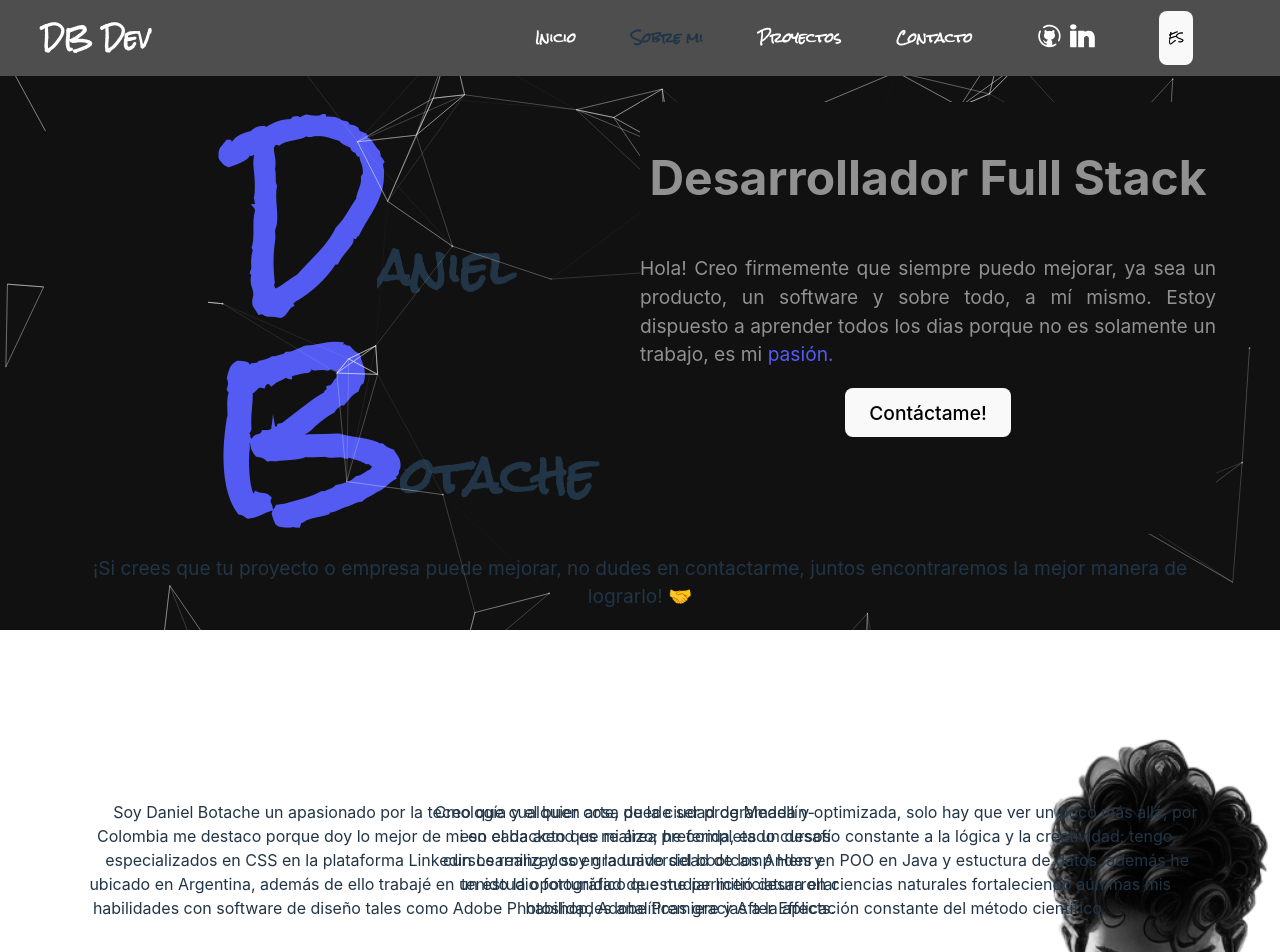
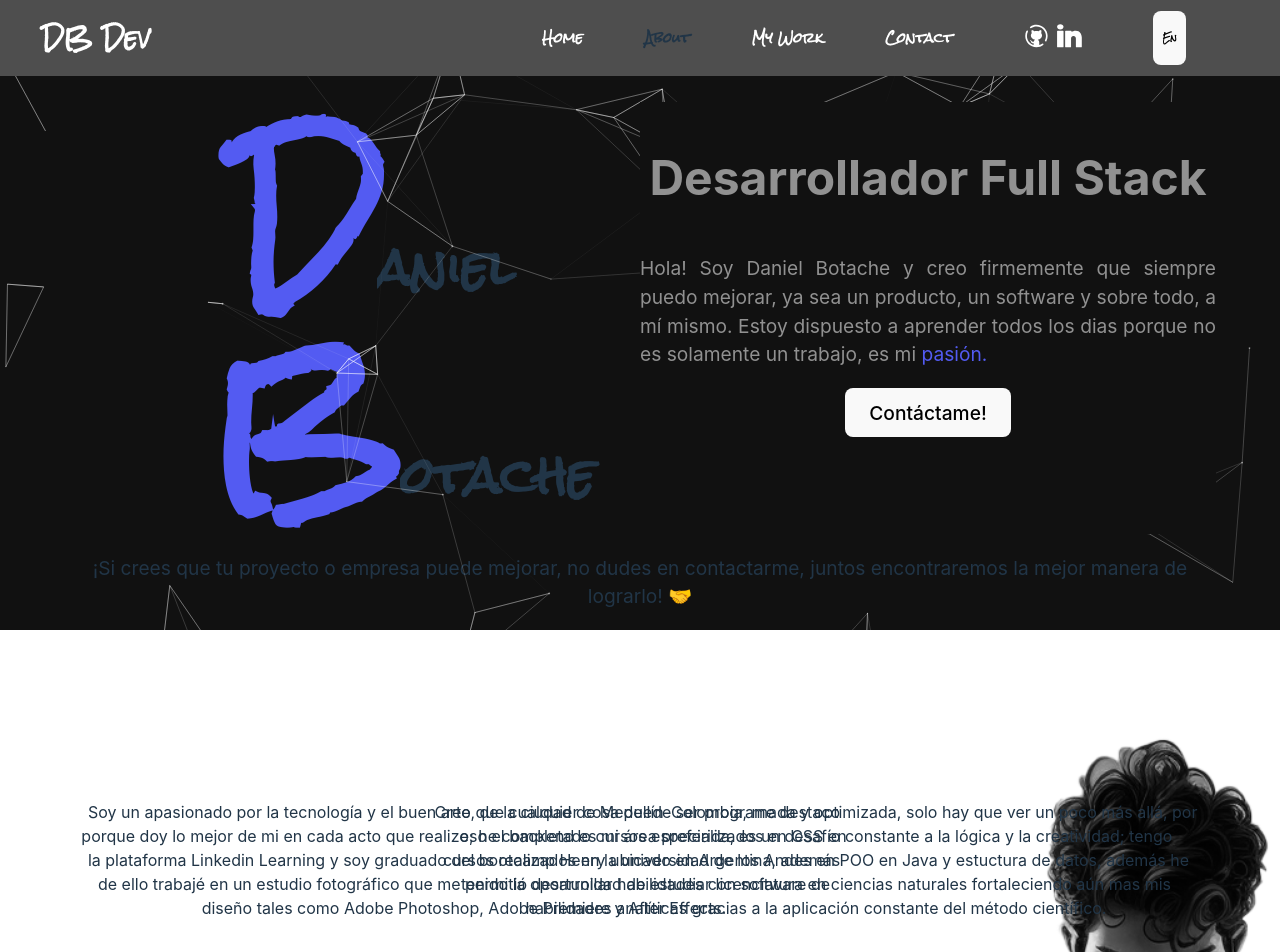
Before and after one commit to Daniel-Botache/Portfolio, a React (Vite) app in the folder Portfolio/: page / in a window 1280 px wide. Shown: the top 952 px of the page. Built offline with nearby package versions, Linux system fonts and the light colour scheme.

Commit message:
se agrega el lenguaje en la navbar

```diff
--- a/Portfolio/package.json
+++ b/Portfolio/package.json
@@ -12,6 +12,7 @@
   "dependencies": {
     "react": "^18.2.0",
     "react-dom": "^18.2.0",
+    "react-intl": "^6.4.7",
     "react-redux": "^8.1.3",
     "react-router-dom": "^6.16.0",
     "react-scroll": "^1.8.9",
--- a/Portfolio/src/App.jsx
+++ b/Portfolio/src/App.jsx
@@ -5,10 +5,20 @@ import Projects from "./components/Projects/Projects.jsx";
 import ContacView from "./components/Contact/ContacView";
 import { Routes, Route } from "react-router-dom";
 import Footer from "./components/Footer/Footer";
+import { IntlProvider } from "react-intl";
+import { useSelector } from "react-redux";
+import englishMessages from "./Lang/en-US.json";
+import españolMessages from "./Lang/es-MX.json";
 
 function App() {
+  const language = useSelector((state) => state.language);
+  const locale = useSelector((state) => state.locale);
   return (
     <>
+      <IntlProvider
+        locale={locale}
+        messages={language == "en" ? englishMessages : españolMessages}
+      >
         <NavBar />
         <Routes>
           <Route path="/" element={<Home />} />
@@ -16,6 +26,7 @@ function App() {
           <Route path="/contact" element={<ContacView />} />
         </Routes>
         <Footer />
+      </IntlProvider>
     </>
   );
 }
--- /dev/null
+++ b/Portfolio/src/Lang/en-US.json
@@ -0,0 +1,7 @@
+{
+    "nav.home":"Home",
+    "nav.about": "About",
+    "nav.work": "My Work",
+    "nav.contact": "Contact",
+    "nav.button": "En"
+}
--- /dev/null
+++ b/Portfolio/src/Lang/es-MX.json
@@ -0,0 +1,7 @@
+{
+    "nav.home":"Inicio",
+    "nav.about": "Sobre mi",
+    "nav.work": "Mis trabajos",
+    "nav.contact": "Contacto",
+    "nav.button": "Es"
+}
--- a/Portfolio/src/Redux/actions.js
+++ b/Portfolio/src/Redux/actions.js
@@ -4,3 +4,16 @@ export const scrolledAboutGlobal = (scroll) => {
     payload: scroll,
   };
 };
+
+export const changeLanguage = (language) => {
+  return {
+    type: "CHANGE_LANGUAGE",
+    payload: language,
+  };
+};
+export const changeLocale = (locale) => {
+  return {
+    type: "CHANGE_LOCALE",
+    payload: locale,
+  };
+};
--- a/Portfolio/src/Redux/reducer.js
+++ b/Portfolio/src/Redux/reducer.js
@@ -1,12 +1,17 @@
 const initialState = {
   scrolled: false,
+  language: "en",
+  locale: "en-US",
 };
 
 function rootReducer(state = initialState, action) {
   switch (action.type) {
     case "SCROLLED_ABOUT":
       return { ...state, scrolled: action.payload };
-
+    case "CHANGE_LANGUAGE":
+      return { ...state, language: action.payload };
+    case "CHANGE_LOCALE":
+      return { ...state, locale: action.payload };
     default:
       return state;
   }
--- a/Portfolio/src/components/About/About.jsx
+++ b/Portfolio/src/components/About/About.jsx
@@ -42,11 +42,11 @@ const About = () => {
           }}
         >
           <p>
-            Soy Daniel Botache un apasionado por la tecnología y el buen arte,
-            de la ciudad de Medellín-Colombia me destaco porque doy lo mejor de
-            mi en cada acto que realizo; he completado cursos especializados en
-            CSS en la plataforma Linkedin Learning y soy graduado del bootcamp
-            Henry ubicado en Argentina, además de ello trabajé en un estudio
+            Soy un apasionado por la tecnología y el buen arte, de la ciudad de
+            Medellín-Colombia, me destaco porque doy lo mejor de mi en cada acto
+            que realizo; he completado cursos especializados en CSS en la
+            plataforma Linkedin Learning y soy graduado del bootcamp Henry
+            ubicado en Argentina, además de ello trabajé en un estudio
             fotográfico que me permitió desarrollar habilidades con software de
             diseño tales como Adobe Photoshop, Adobe Premiere y After Effects.{" "}
           </p>
--- a/Portfolio/src/components/Landing/Landing.jsx
+++ b/Portfolio/src/components/Landing/Landing.jsx
@@ -116,9 +116,10 @@ function Landing() {
           <div className={styles.descriptionContainer}>
             <h2 className={styles.descriptionH2}>Desarrollador Full Stack</h2>
             <p className={styles.descriptionP}>
-              Hola! Creo firmemente que siempre puedo mejorar, ya sea un
-              producto, un software y sobre todo, a mí mismo. Estoy dispuesto a
-              aprender todos los dias porque no es solamente un trabajo, es mi{" "}
+              Hola! Soy Daniel Botache y creo firmemente que siempre puedo
+              mejorar, ya sea un producto, un software y sobre todo, a mí mismo.
+              Estoy dispuesto a aprender todos los dias porque no es solamente
+              un trabajo, es mi{" "}
               <span className={styles.descriptionSpan}>pasión.</span>
             </p>
             <button
--- a/Portfolio/src/components/NavBar/NavBar.jsx
+++ b/Portfolio/src/components/NavBar/NavBar.jsx
@@ -1,12 +1,27 @@
 import styles from "./NavBar.module.css";
 import { Link, useLocation, useNavigate } from "react-router-dom";
-import { useDispatch } from "react-redux";
-import { scrolledAboutGlobal } from "../../Redux/actions";
+import { useDispatch, useSelector } from "react-redux";
+import {
+  scrolledAboutGlobal,
+  changeLanguage,
+  changeLocale,
+} from "../../Redux/actions";
+import { FormattedMessage } from "react-intl";
 
 function NavBar() {
+  const language = useSelector((state) => state.language);
   const location = useLocation();
   const navigate = useNavigate();
   const dispatch = useDispatch();
+  const handleChangeLanguage = () => {
+    if (language == "en") {
+      dispatch(changeLocale("es-MX"));
+      dispatch(changeLanguage("es"));
+    } else {
+      dispatch(changeLanguage("en"));
+      dispatch(changeLocale("en-US"));
+    }
+  };
 
   const scrollToAbout = () => {
     dispatch(scrolledAboutGlobal(true));
@@ -36,18 +51,24 @@ function NavBar() {
       </div>
       <div className={styles.linksContainer}>
         <Link to={"/"}>
-          <h3 className={styles.linksContainer_h3}>Inicio</h3>
+          <h3 className={styles.linksContainer_h3}>
+            <FormattedMessage id="nav.home" defaultMessage={"Home"} />
+          </h3>
         </Link>
 
         <h3 className={styles.linksContainer_h3} onClick={scrollToAbout}>
-          Sobre mi
+          <FormattedMessage id="nav.about" defaultMessage={"About"} />
         </h3>
 
         <Link to={"/projects"}>
-          <h3 className={styles.linksContainer_h3}>Proyectos</h3>
+          <h3 className={styles.linksContainer_h3}>
+            <FormattedMessage id="nav.work" defaultMessage={"My work"} />
+          </h3>
         </Link>
         <Link to={"/contact"}>
-          <h3 className={styles.linksContainer_h3}>Contacto</h3>
+          <h3 className={styles.linksContainer_h3}>
+            <FormattedMessage id="nav.contact" defaultMessage={"Contact"} />
+          </h3>
         </Link>
         <div className={styles.iconsContainer}>
           <Link to={"https://github.com/Daniel-Botache"}>
@@ -85,8 +106,10 @@ function NavBar() {
             </div>
           </Link>
         </div>
-        <button className={styles.langButton}>
-          <h3 className={styles.langButton_h3}>ES</h3>
+        <button className={styles.langButton} onClick={handleChangeLanguage}>
+          <h3 className={styles.langButton_h3}>
+            <FormattedMessage id="nav.button" defaultMessage={"En"} />
+          </h3>
         </button>
       </div>
     </div>
```
Also changed, not shown: 1 other file (tests, documents, lock files or other folders). Lines whose indentation alone changed are shown as unchanged.
